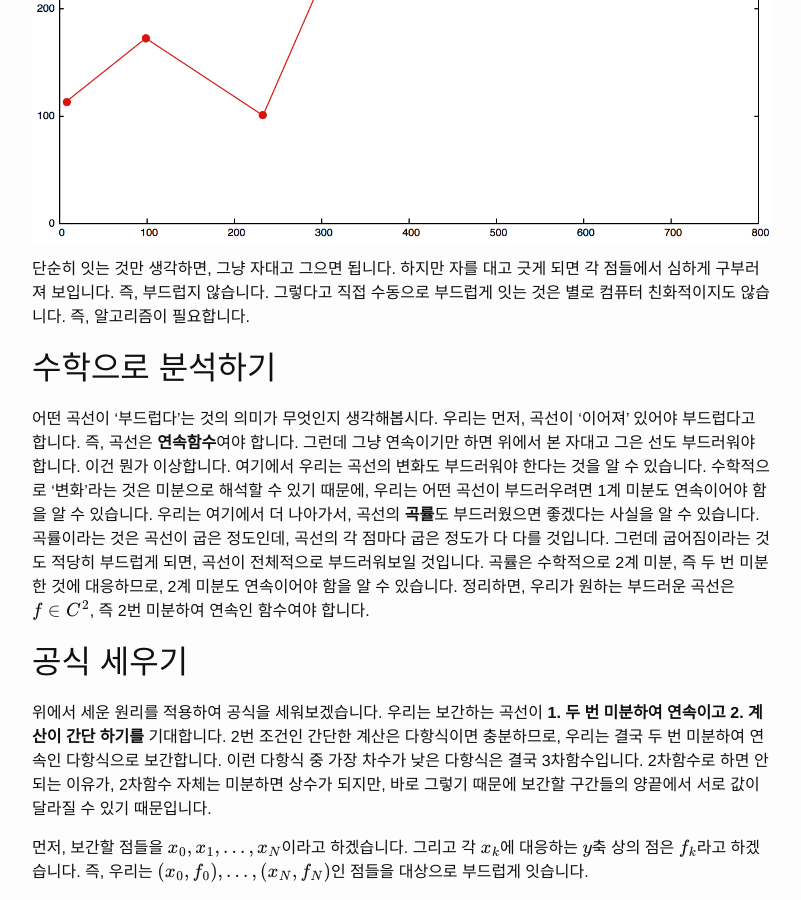
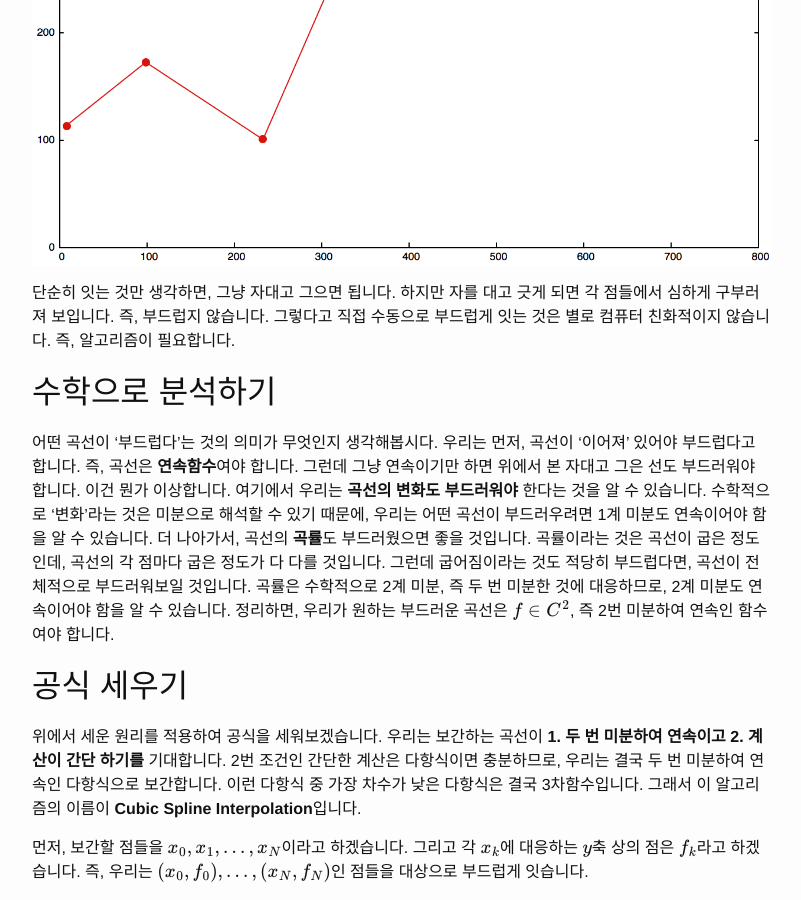
Before and after one commit to helloworldpark/helloworldpark.github.com, a Jekyll site: the page built from _posts/2016-12-18-Spline.md, in a window 1280 px wide and 900 px high, scrolled down 661 px. Shown: the whole window, without its empty margins (238-1039 px from the left). Built offline with Jekyll 4.4.1, drawn with Linux system fonts in a browser that asks for light colours; formulas are drawn with MathJax 3; comment, search, counter and statistics services are not loaded; some of the changed text lies outside the part shown.

Commit message:
표현 수정

```diff
--- a/_posts/2016-12-18-Spline.md
+++ b/_posts/2016-12-18-Spline.md
@@ -5,7 +5,7 @@ date:   2017-02-04 20:53:27 +0900
 categories: jekyll update
 ---
 
-이 페이지는 [이 페이지](http://www.geos.ed.ac.uk/~yliu23/docs/lect_spline.pdf)의 내용을 기반으로 작성되었으며, 구현은 [여기](https://github.com/helloworldpark/EasyRandom/blob/master/Sources/ERMathHelper.swift)를 참고하시면 됩니다.
+이 페이지는 [이 페이지](http://www.geos.ed.ac.uk/~yliu23/docs/lect_spline.pdf)의 내용을 기반으로 작성되었으며, 구현은 [여기](https://github.com/helloworldpark/EasyRandom/blob/master/Sources/ERMathHelper.swift)를 참고하시면 됩니다. 그리고 수식이 보기 싫으신 분은 맨 밑의 그래프만 보시면 됩니다.
 
 ## 점을 부드럽게 잇기
 아래 그림과 같이 흩어진 점을 어떻게 하면 부드럽게 이을 수 있을까요?
@@ -13,15 +13,15 @@ categories: jekyll update
 <img src="/images/2017-02-04-points2.png"><br>
 </p>
 
-단순히 잇는 것만 생각하면, 그냥 자대고 그으면 됩니다. 하지만 자를 대고 긋게 되면 각 점들에서 심하게 구부러져 보입니다. 즉, 부드럽지 않습니다. 그렇다고 직접 수동으로 부드럽게 잇는 것은 별로 컴퓨터 친화적이지도 않습니다. 즉, 알고리즘이 필요합니다.
+단순히 잇는 것만 생각하면, 그냥 자대고 그으면 됩니다. 하지만 자를 대고 긋게 되면 각 점들에서 심하게 구부러져 보입니다. 즉, 부드럽지 않습니다. 그렇다고 직접 수동으로 부드럽게 잇는 것은 별로 컴퓨터 친화적이지 않습니다. 즉, 알고리즘이 필요합니다.
 
 ## 수학으로 분석하기
 어떤 곡선이 '부드럽다'는 것의 의미가 무엇인지 생각해봅시다. 우리는 먼저, 곡선이 '이어져' 있어야 부드럽다고 합니다. 즉, 곡선은 **연속함수**여야 합니다.
-그런데 그냥 연속이기만 하면 위에서 본 자대고 그은 선도 부드러워야 합니다. 이건 뭔가 이상합니다. 여기에서 우리는 곡선의 변화도 부드러워야 한다는 것을 알 수 있습니다. 수학적으로 '변화'라는 것은 미분으로 해석할 수 있기 때문에, 우리는 어떤 곡선이 부드러우려면 1계 미분도 연속이어야 함을 알 수 있습니다.
-우리는 여기에서 더 나아가서, 곡선의 **곡률**도 부드러웠으면 좋겠다는 사실을 알 수 있습니다. 곡률이라는 것은 곡선이 굽은 정도인데, 곡선의 각 점마다 굽은 정도가 다 다를 것입니다. 그런데 굽어짐이라는 것도 적당히 부드럽게 되면, 곡선이 전체적으로 부드러워보일 것입니다. 곡률은 수학적으로 2계 미분, 즉 두 번 미분한 것에 대응하므로, 2계 미분도 연속이어야 함을 알 수 있습니다. 정리하면, 우리가 원하는 부드러운 곡선은 $$f \in C^{2}$$, 즉 2번 미분하여 연속인 함수여야 합니다.
+그런데 그냥 연속이기만 하면 위에서 본 자대고 그은 선도 부드러워야 합니다. 이건 뭔가 이상합니다. 여기에서 우리는 **곡선의 변화도 부드러워야** 한다는 것을 알 수 있습니다. 수학적으로 '변화'라는 것은 미분으로 해석할 수 있기 때문에, 우리는 어떤 곡선이 부드러우려면 1계 미분도 연속이어야 함을 알 수 있습니다.
+더 나아가서, 곡선의 **곡률**도 부드러웠으면 좋을 것입니다. 곡률이라는 것은 곡선이 굽은 정도인데, 곡선의 각 점마다 굽은 정도가 다 다를 것입니다. 그런데 굽어짐이라는 것도 적당히 부드럽다면, 곡선이 전체적으로 부드러워보일 것입니다. 곡률은 수학적으로 2계 미분, 즉 두 번 미분한 것에 대응하므로, 2계 미분도 연속이어야 함을 알 수 있습니다. 정리하면, 우리가 원하는 부드러운 곡선은 $$f \in C^{2}$$, 즉 2번 미분하여 연속인 함수여야 합니다.
 
 ## 공식 세우기
-위에서 세운 원리를 적용하여 공식을 세워보겠습니다. 우리는 보간하는 곡선이 **1. 두 번 미분하여 연속이고** **2. 계산이 간단 하기를** 기대합니다. 2번 조건인 간단한 계산은 다항식이면 충분하므로, 우리는 결국 두 번 미분하여 연속인 다항식으로 보간합니다. 이런 다항식 중 가장 차수가 낮은 다항식은 결국 3차함수입니다. 2차함수로 하면 안 되는 이유가, 2차함수 자체는 미분하면 상수가 되지만, 바로 그렇기 때문에 보간할 구간들의 양끝에서 서로 값이 달라질 수 있기 때문입니다.
+위에서 세운 원리를 적용하여 공식을 세워보겠습니다. 우리는 보간하는 곡선이 **1. 두 번 미분하여 연속이고** **2. 계산이 간단 하기를** 기대합니다. 2번 조건인 간단한 계산은 다항식이면 충분하므로, 우리는 결국 두 번 미분하여 연속인 다항식으로 보간합니다. 이런 다항식 중 가장 차수가 낮은 다항식은 결국 3차함수입니다. 그래서 이 알고리즘의 이름이 **Cubic Spline Interpolation**입니다.
 
 먼저, 보간할 점들을 $$x_0,x_1,...,x_N$$이라고 하겠습니다. 그리고 각 $$x_k$$에 대응하는 $$y$$축 상의 점은 $$f_k$$라고 하겠습니다. 즉, 우리는 $$(x_0,f_0),...,(x_N,f_N)$$인 점들을 대상으로 부드럽게 잇습니다.
 
@@ -59,10 +59,10 @@ F_{k}{''} (x_{k+1}) &= f_{k+1}^{''} \\\
 \begin{align}
 \frac{x_{k} - x_{k-1}}{6} f_{k-1}^{''} + \frac{x_{k+1} - x_{k-1}}{3} f_{k}^{''} + \frac{x_{k+1} - x_{k}}{6} f_{k+1}^{''} = \frac{f_{k+1}^{''} - f_{k}^{''}}{x_{k+1} - x_{k}} - \frac{f_{k}^{''} - f_{k-1}^{''}}{x_{k} - x_{k-1}}
 \end{align}
-이 되고, $$k = 1,2,...,N-1$$ 이므로 총 $$N-1$$개의 방정식이 나오게 됩니다. 그런데 미지수는 $$N+1$$개입니다($$f_{0}^{''},f_{1}^{''},...,f_{N}^{''}$$). 그렇기 때문에 방정식을 유일하게 풀 수가 없는데, 이 때 몇 가지 조건을 주게 됩니다. $$f_{0}^{''} = f_{N}^{''} = 0$$을 조건으로 줄 수 있는데, 이러한 조건 하에서 구하는 보간된 곡선을 **Natural Cubic Spline**이라고 부릅니다.
+이 됩니다. 그리고 $$k = 1,2,...,N-1$$ 이므로 총 $$N-1$$개의 방정식이 나오게 됩니다. 그런데 미지수는 $$N+1$$개입니다($$f_{0}^{''},f_{1}^{''},...,f_{N}^{''}$$). 그렇기 때문에 방정식을 유일하게 풀 수가 없는데, 이 때 몇 가지 조건을 주게 됩니다. $$f_{0}^{''} = f_{N}^{''} = 0$$을 조건으로 줄 수 있는데, 이러한 조건 하에서 구하는 보간된 곡선을 **Natural Cubic Spline**이라고 부릅니다.
 
 ## 풀어보기
-우리는 위에서 스플라인 곡선을 구하는 알고리즘을 유도해버렸습니다. 이 방정식을 조금 간단하게 정리하면
+우리는 위에서 스플라인 곡선을 구하는 알고리즘을 유도하였습니다. 이 방정식을 조금 간단하게 정리하면
 \begin{align}
 \frac{\Delta x_{k-1}}{6} f_{k-1}^{''} + \frac{\Delta x_{k-1} + \Delta x_{k}}{3} f_{k}^{''} + \frac{\Delta x_{k}}{6} f_{k+1}^{''} = \frac{\Delta f_{k}^{''}}{\Delta x_{k}} - \frac{\Delta f_{k-1}^{''}}{\Delta x_{k-1}}
 \end{align}
```
